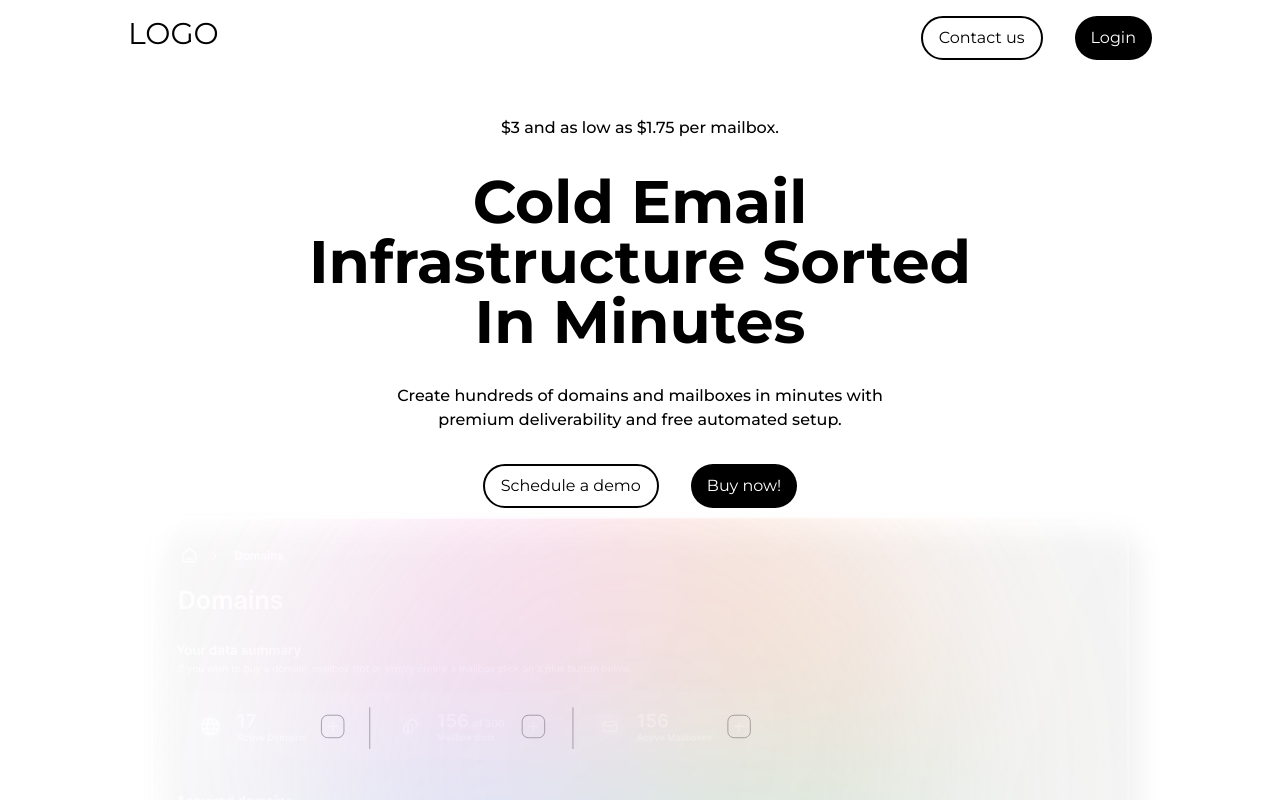
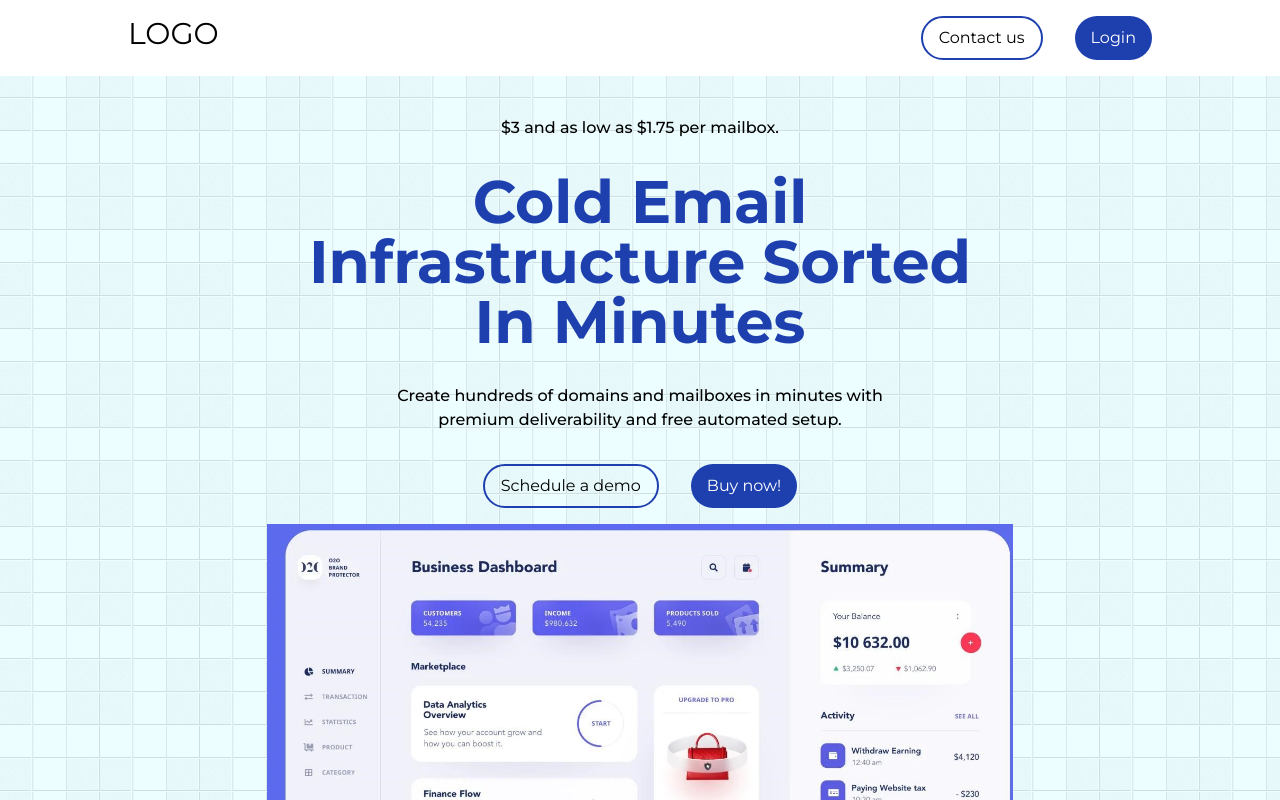
Before and after one commit to enrique-dev-coder/alf_landing, a Next.js app: page / in a window 1280 px wide. Shown: the top 800 px of the page. Built offline with nearby package versions, Linux system fonts and the light colour scheme.

Commit message:
added colors and textures bg

```diff
--- a/src/app/page.tsx
+++ b/src/app/page.tsx
@@ -1,6 +1,6 @@
 import ContainerHome from "@/wrappers/ContainerHome";
 import Image from "next/image";
-import DemoImage from "../../public/image/demo_img.svg";
+import DemoImage from "../../public/image/demo.jpeg";
 export default function Home() {
   return (
     <div className=" w-full">
@@ -9,23 +9,27 @@ export default function Home() {
           <p className=" text-center font-medium">
             $3 and as low as $1.75 per mailbox.
           </p>
-          <h1 className=" text-center font-bold text-6xl w-8/12 mx-auto">
+          <h1 className=" text-center font-bold text-6xl w-8/12 mx-auto text-mainDark ">
             Cold Email Infrastructure Sorted In Minutes
           </h1>
-          <p className=" text-center w-6/12 mx-auto  font-medium">
+          <p className=" text-center w-6/12 mx-auto  font-medium ">
             Create hundreds of domains and mailboxes in minutes with premium
             deliverability and free automated setup.
           </p>
           <div className="flex justify-center gap-8">
-            <button className=" border-2 border-black px-4 py-2  rounded-full ">
+            <button className=" border-2 border-mainDark px-4 py-2  rounded-full ">
               Schedule a demo
             </button>
-            <button className=" bg-black text-white px-4 py-2  rounded-full">
+            <button className=" bg-mainDark text-white px-4 py-2  rounded-full">
               Buy now!
             </button>
           </div>
         </div>
-        <Image alt="demo image" src={DemoImage} />
+        <Image
+          alt="demo image"
+          src={DemoImage}
+          className="my-4 w-[70%] mx-auto"
+        />
       </ContainerHome>
     </div>
   );
--- a/src/components/Footer.tsx
+++ b/src/components/Footer.tsx
@@ -2,7 +2,7 @@ import React from "react";
 
 const Footer = () => {
   return (
-    <div className=" w-full">
+    <div className=" w-full bg-white">
       <div className="max-w-[1280px] grid grid-cols-12 mx-auto h-[300px] py-10">
         <div className="text-4xl col-span-4">LOGO</div>
         <div className=" col-span-4"></div>
--- a/src/components/Navbar.tsx
+++ b/src/components/Navbar.tsx
@@ -2,16 +2,16 @@ import React from "react";
 
 const Navbar = () => {
   return (
-    <nav className=" w-full">
+    <nav className=" w-full bg-white">
       <div className="max-w-[1280px] w-[80%]  mx-auto  py-4 flex  justify-between">
         <div>
           <p className=" text-3xl">LOGO</p>
         </div>
         <div className="flex justify-center gap-8">
-          <button className=" border-2 border-black px-4 py-2  rounded-full ">
+          <button className=" border-2 border-mainDark px-4 py-2  rounded-full ">
             Contact us
           </button>
-          <button className=" bg-black text-white px-4 py-2  rounded-full">
+          <button className=" bg-mainDark text-white px-4 py-2  rounded-full">
             Login
           </button>
         </div>
--- a/src/wrappers/ContainerHome.tsx
+++ b/src/wrappers/ContainerHome.tsx
@@ -4,11 +4,13 @@ import React, { ReactNode } from "react";
 
 const ContainerHome = ({ children }: { children: ReactNode }) => {
   return (
-    <>
+    <div className="bg-[url('/image/batthern.png')] bg-cyan-50">
       <Navbar />
-      <main className="w-10/12 mx-auto max-w-[1280px]  my-10">{children}</main>
+      <main className="  w-10/12 mx-auto max-w-[1280px]  my-10">
+        {children}
+      </main>
       <Footer />
-    </>
+    </div>
   );
 };
 
--- a/tailwind.config.ts
+++ b/tailwind.config.ts
@@ -10,6 +10,9 @@ const config: Config = {
   ],
   theme: {
     extend: {
+      colors: {
+        mainDark: "#1e40af",
+      },
       backgroundImage: {
         "gradient-radial": "radial-gradient(var(--tw-gradient-stops))",
         "gradient-conic":
```
Also changed, not shown: public/image/batthern.png (added), public/image/demo.jpeg (added).
